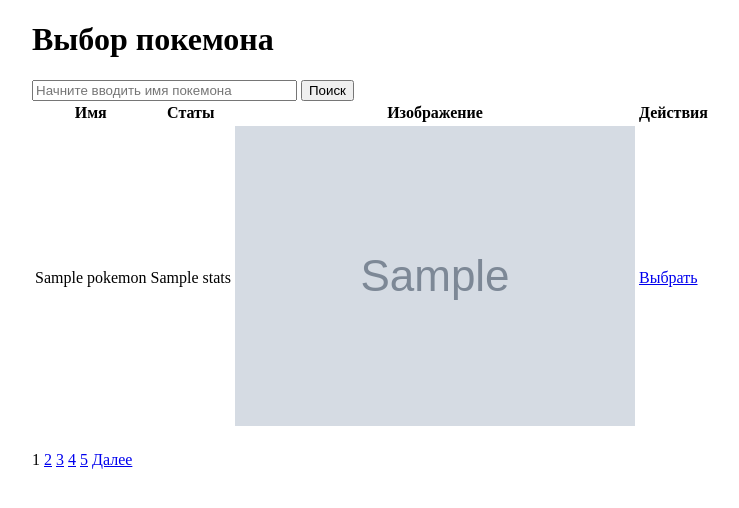
After one commit to Khandorina/poke, a Flask app: template templates/pokemons.html in a window 1280 px wide. The commit adds this page. Shown: the top 508 px of the page, without its empty margins (128-867 px from the left). Run offline with Flask 3, Linux system fonts and the light colour scheme; the template is opened without the code that fills it: most values are stand-ins (such as "Sample title", 1, 10 or a date in 2020); grey boxes marked "Sample" are stand-in pictures; some libraries are stand-ins or nearby versions.

```diff
--- a/main.py
+++ b/main.py
@@ -1,47 +1,203 @@
+import random
+import time
+
+from getpass import getpass
+import smtplib
 import requests
-from flask import Flask, jsonify, render_template, request
+from flask import Flask, render_template, request
+import ast
+import psycopg2
 
 app = Flask(__name__)
 
-def get_pokemon_list():
-    url = "https://pokeapi.co/api/v2/pokemon?limit=100000&offset=0"
 
-    try:
+def yandex_sendmail2(email_text):
+    email = "ekaterina.handorina@yandex.ru"
+    password = "jcaotdoqvgfoodch"
+    dest_email = "veter-is-i@yandex.ru"
+    subject = "Pokemon test"
+    message = 'From: {}\nTo: {}\nSubject: {}\n\n{}'.format(email, dest_email, subject, email_text)
+    server = smtplib.SMTP_SSL('smtp.yandex.com')
+    server.set_debuglevel(1)
+    server.ehlo(email)
+    server.login(email, password)
+    server.auth_plain()
+    server.sendmail(email, dest_email, message)
+    server.quit()
+
+def yandex_sendmail(email_text):
+    email = "ekaterina.handorina@yandex.ru"
+    password = "jcaotdoqvgfoodch"
+    server = smtplib.SMTP('smtp.yandex.ru', 587)
+    server.ehlo()  # Кстати, зачем это?
+    server.starttls()
+    server.login(email, password)
+
+    dest_email = "veter-is-i@yandex.ru"
+    subject = "Pokemon test"
+    message = 'From: %s\nTo: %s\nSubject: %s\n\n%s' % (email, dest_email, subject, email_text)
+
+    server.set_debuglevel(1)  # Необязательно; так будут отображаться данные с сервера в консоли
+    server.sendmail(email, dest_email, message)
+    server.quit()
+
+def fetch_pokemon_data(limit=5, offset=0, search="", getrandom=0):
+    results = []
+    if getrandom == 1:
+        data = requests.get(f"https://pokeapi.co/api/v2/pokemon?limit=100000&offset=0").json()
+        results.append(random.choice(data['results']))
+    elif len(search) > 1:
+        data = requests.get(f"https://pokeapi.co/api/v2/pokemon?limit=100000&offset=0").json()
+        results = data['results']
+        results = [pokemon for pokemon in results if pokemon['name'].startswith(search)]
+    else:
+        url = f"https://pokeapi.co/api/v2/pokemon?limit={limit}&offset={offset}"
         response = requests.get(url)
-        response.raise_for_status()  # Check if there is an error in the response
+        data = response.json()
+        results = data['results']
 
-        pokemon_list = response.json()["results"]  # Get the list of pokemons
-        return pokemon_list
+    pokemon_list = []
+    for result in results:
+        pokemon_url = result['url']
+        pokemon_response = requests.get(pokemon_url)
+        pokemon_data = pokemon_response.json()
+        stats = [(stat['stat']['name'], stat['base_stat']) for stat in pokemon_data['stats']]
+        forms_url = pokemon_data['forms'][0]['url']
+        forms_response = requests.get(forms_url)
+        forms_data = forms_response.json()
+        image_url = forms_data['sprites']['front_default']
+        pokemon_list.append({
+            'name': result['name'],
+            'stats': stats,
+            'image_url': image_url
+        })
+    return pokemon_list
 
-    except requests.exceptions.RequestException as e:
-        print("Error occurred while getting the list of pokemons:", e)
 
-def search_pokemon(search_string):
-    pokemon_list = get_pokemon_list()
-    search_results = []
+@app.route('/', methods=['GET'])
+def list_pokemons():
+    search = request.args.get('search', '')
+    page = int(request.args.get('page', 1))
+    limit = 5
+    offset = (page - 1) * limit
+    pokemon_list = fetch_pokemon_data(limit, offset, search)
+    return render_template('pokemons.html', pokemon_list=pokemon_list, page=page)
 
-    for pokemon in pokemon_list:
-        if pokemon["name"].lower().startswith(search_string.lower()):
-            search_results.append(pokemon)
 
-    return search_results
+@app.route('/battle', methods=['POST', 'GET'])
+def pokemon_battle():
+    battlefinished = 0;
+    if request.method == 'POST':
+        quickbattle = int(request.form.get('quickbattle'))
+        rounds = int(request.form.get('rounds')) + 1
+        selected_pokemon = ast.literal_eval(request.form.get('selected_pokemon'))
+        target_pokemon = ast.literal_eval(request.form.get('target_pokemon'))
+        selected_pokemon_hp = request.form.get('selected_pokemon_hp')
+        target_pokemon_hp = request.form.get('target_pokemon_hp')
+        selected_pokemon_stats = {
+            stat: base_stat
+            for stat, base_stat in selected_pokemon['stats']
+        }
+        target_pokemon_stats = {
+            stat: base_stat
+            for stat, base_stat in target_pokemon['stats']
+        }
+        if quickbattle == 1:
+            while min(float(selected_pokemon_hp), float(target_pokemon_hp)) > 0.01:
+                if random.choice([0, 1]) == 0:
+                    damage = 15 * target_pokemon_stats['attack'] / selected_pokemon_stats['defense']
+                    selected_pokemon_hp = float(selected_pokemon_hp) - damage
+                else:
+                    damage = 15 * selected_pokemon_stats['attack'] / target_pokemon_stats['defense']
+                    target_pokemon_hp = float(selected_pokemon_hp) - damage
+            winner = 0
+            if float(selected_pokemon_hp) < float(target_pokemon_hp):
+                message = "Битва окончена! Победитель: " + target_pokemon['name']
+                winner = 1
+            else:
+                message = "Битва окончена! Победитель: " + selected_pokemon['name']
+            battlefinished = 1
+            print(1)
+            try:
+                conn = psycopg2.connect(host="localhost", database="pokemons", user="postgres", password="412244")
+                cursor = conn.cursor()
+                query = f'INSERT INTO public.battle_history(date, pokemon1, pokemon2, winner, rounds)' \
+                        f' VALUES {tuple([time.time(), selected_pokemon["name"], target_pokemon["name"], winner, rounds])}'
+                cursor.execute(query)
+                conn.commit()
+            except (Exception, psycopg2.Error) as error:
+                print("Ошибка подключения к PostgreSQL", error)
+            finally:
+                if conn:
+                    cursor.close()
+                    conn.close()
+            print(2)
+            #Заккоментировать если опять не работает
+            #yandex_sendmail(message)
+            print(3)
+        else:
+            if random.choice([0, 1]) == 0:
+                damage = 15 * target_pokemon_stats['attack'] / selected_pokemon_stats['defense']
+                selected_pokemon_hp = float(selected_pokemon_hp) - damage
+                message = target_pokemon['name'] + " атакует " + selected_pokemon['name'] + " нанося " + str(
+                    damage) + " урона!"
+            else:
+                damage = 15 * selected_pokemon_stats['attack'] / target_pokemon_stats['defense']
+                target_pokemon_hp = float(selected_pokemon_hp) - damage
+                message = selected_pokemon['name'] + " атакует " + target_pokemon['name'] + " нанося " + str(
+                    damage) + " урона!"
+            if min(float(selected_pokemon_hp), float(target_pokemon_hp)) <= 0.01:
+                winner = 0
+                if float(selected_pokemon_hp) < float(target_pokemon_hp):
+                    message = "Битва окончена! Победитель: " + target_pokemon['name']
+                    winner = 1
+                else:
+                    message = "Битва окончена! Победитель: " + selected_pokemon['name']
+                battlefinished = 1
+                try:
+                    conn = psycopg2.connect(host="localhost", database="pokemons", user="postgres", password="412244")
+                    cursor = conn.cursor()
+                    query = f'INSERT INTO public.battle_history(date, pokemon1, pokemon2, winner, rounds)' \
+                            f' VALUES {tuple([time.time(), selected_pokemon["name"], target_pokemon["name"], winner, rounds])}'
+                    cursor.execute(query)
+                    conn.commit()
+                except (Exception, psycopg2.Error) as error:
+                    print("Ошибка подключения к PostgreSQL", error)
+                finally:
+                    if conn:
+                        cursor.close()
+                        conn.close()
 
-@app.route('/pokemon')
-def pokemon_route():
-    pokemon_list = get_pokemon_list()
-    return jsonify(pokemon_list)
+    else:
+        rounds = 0
+        target_pokemon = fetch_pokemon_data(getrandom=1)[0]
+        selected_pokemon_name = str(request.args.get("selected_pokemon_name"))
+        selected_pokemon = fetch_pokemon_data(search=selected_pokemon_name)[0]
+        selected_pokemon_stats = {
+            stat: base_stat
+            for stat, base_stat in selected_pokemon['stats']
+        }
+        target_pokemon_stats = {
+            stat: base_stat
+            for stat, base_stat in target_pokemon['stats']
+        }
+        selected_pokemon_hp = selected_pokemon_stats['hp']
+        target_pokemon_hp = target_pokemon_stats['hp']
+        message = "В битве столкнулись " + selected_pokemon['name'] + " и " + target_pokemon['name'];
 
-@app.route('/search', methods=['GET', 'POST'])
-def search_route():
-    if request.method == 'POST':
-        search_query = request.form['search_query']
-        search_results = search_pokemon(search_query)
-        if search_results:
-            return render_template('search_results.html', pokemon_list=search_results)
-        else:
-            return render_template('search_results.html', error_message='No Pokémon found')
+    print(target_pokemon)
+    print(selected_pokemon)
+    return render_template(
+        'battle.html',
+        selected_pokemon=selected_pokemon,
+        selected_pokemon_hp=selected_pokemon_hp,
+        target_pokemon=target_pokemon,
+        target_pokemon_hp=target_pokemon_hp,
+        message=message,
+        battlefinished=battlefinished,
+        rounds=rounds
+    )
 
-    return render_template('search.html', pokemon_list=get_pokemon_list())
 
 if __name__ == '__main__':
-    app.run(debug=True)
+    app.run()
--- /dev/null
+++ b/templates/pokemons.html
@@ -0,0 +1,55 @@
+<!DOCTYPE html>
+<html>
+<head>
+    <title>Покемоны</title>
+</head>
+<body>
+    <div style="width:960px; margin:0 auto;">
+        <h1>Выбор покемона</h1>
+        <form action="/" method="GET">
+            <input type="text" size="30" name="search" placeholder="Начните вводить имя покемона">
+            <input type="submit" value="Поиск">
+        </form>
+        <table>
+            <tr>
+                <th>Имя</th>
+                <th>Статы</th>
+                <th>Изображение</th>
+                <th>Действия</th>
+            </tr>
+            {% for pokemon in pokemon_list %}
+            <tr>
+                <td>{{ pokemon.name }}</td>
+                <td>{{ pokemon.stats }}</td>
+                <td><img src="{{ pokemon.image_url }}" alt="изображение покемона по имени {{ pokemon.name }}"></td>
+                <td><a href="/battle?selected_pokemon_name={{ pokemon.name }}">Выбрать</a></td>
+            </tr>
+            {% endfor %}
+        </table>
+        <br>
+        <div>
+            {% if page > 1 %}
+                <a href="/?page={{ page-1 }}">Назад</a>
+            {% endif %}
+            {% if page > 4 %}
+                <a href="/?page={{ page-4 }}">{{ page-4 }}</a>
+            {% endif %}
+            {% if page > 3 %}
+                <a href="/?page={{ page-3 }}">{{ page-3 }}</a>
+            {% endif %}
+            {% if page > 2 %}
+                <a href="/?page={{ page-2 }}">{{ page-2 }}</a>
+            {% endif %}
+            {% if page > 1 %}
+                <a href="/?page={{ page-1 }}">{{ page-1 }}</a>
+            {% endif %}
+            <span>{{ page }}</span>
+            <a href="/?page={{ page+1 }}">{{ page+1 }}</a>
+            <a href="/?page={{ page+2 }}">{{ page+2 }}</a>
+            <a href="/?page={{ page+3 }}">{{ page+3 }}</a>
+            <a href="/?page={{ page+4 }}">{{ page+4 }}</a>
+            <a href="/?page={{ page+1 }}">Далее</a>
+        </div>
+    </div>
+</body>
+</html>
```
Also changed, not shown: templates/battle.html (added, +143 -0 lines), templates/search.html (+5 -2 lines).
